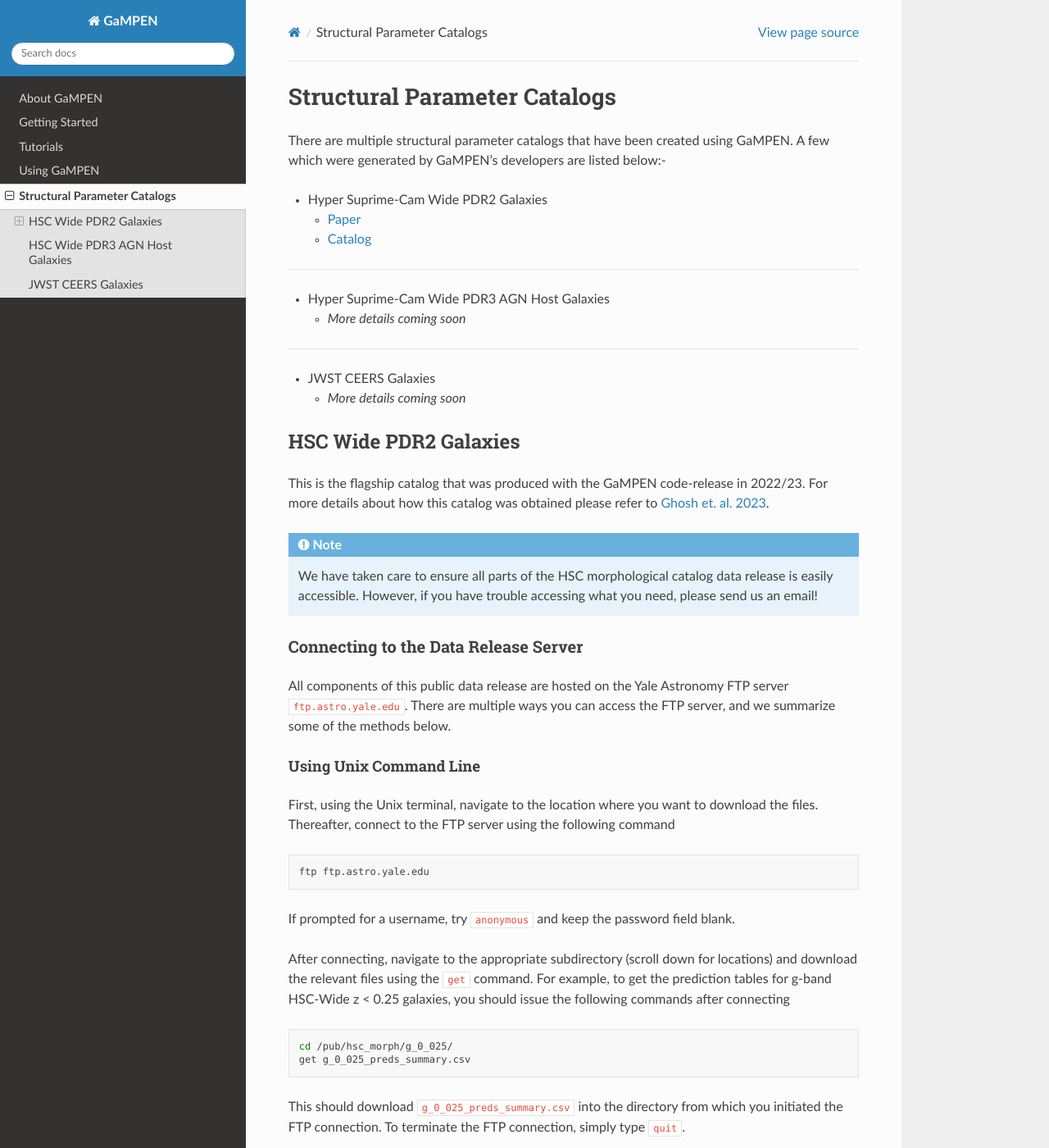
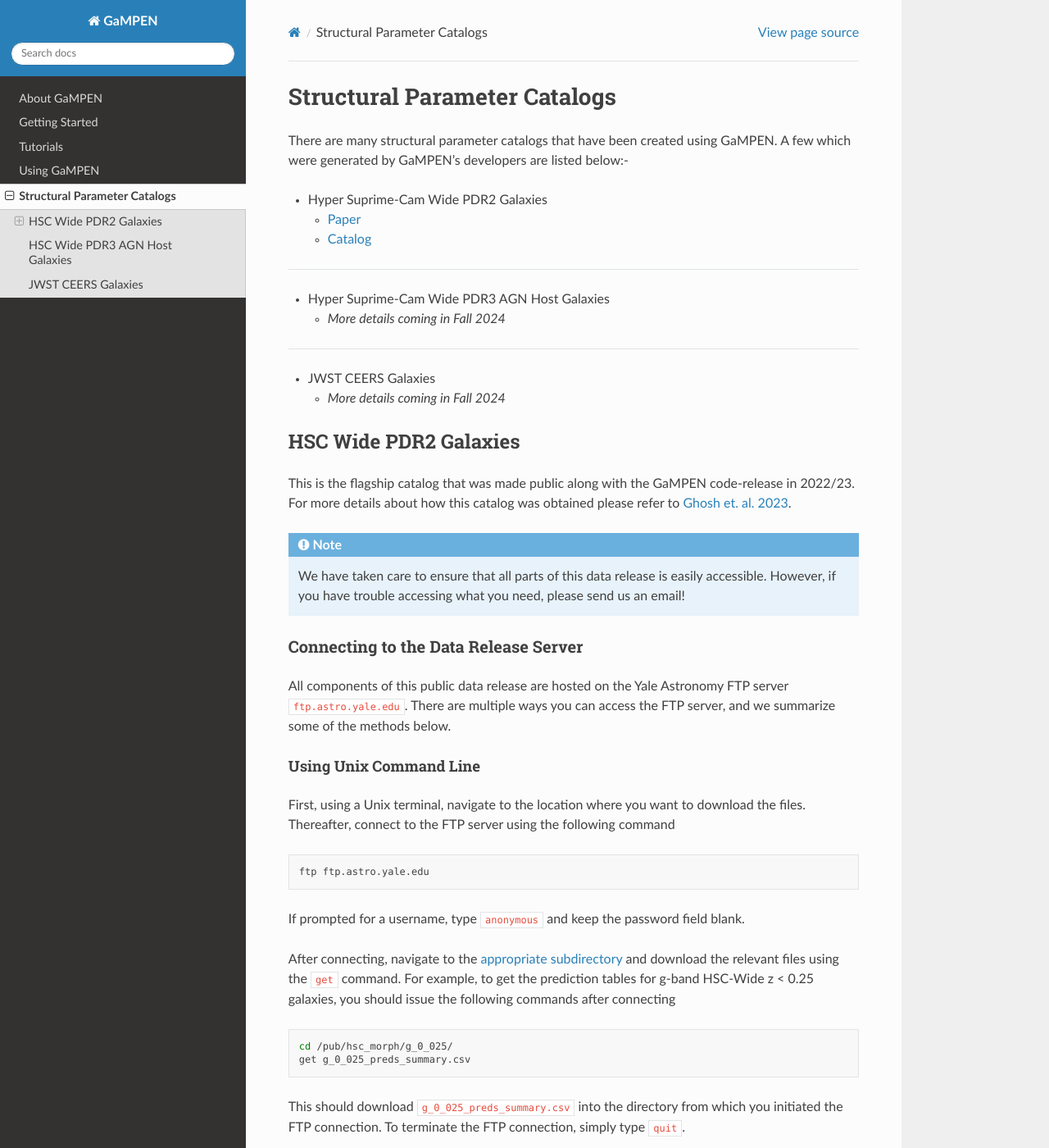
Before and after one commit to aritraghsh09/GaMPEN, a Sphinx documentation site: the page built from docs/source/Public_data.md, in a window 1280 px wide and 1400 px high. Shown: the whole window at 82% size. Built offline with Sphinx 7.4.7 and the Read the Docs theme 2.0.0, drawn with Linux system fonts in a browser that asks for light colours; pages that are not in the unit, such as notebooks, are missing from menus; some of the changed text lies outside the part shown.

Commit message:
Updating admonitions

````diff
--- a/docs/source/Public_data.md
+++ b/docs/source/Public_data.md
@@ -1,6 +1,6 @@
 # Structural Parameter Catalogs
 
-There are multiple structural parameter catalogs that have been created using
+There are many structural parameter catalogs that have been created using
 GaMPEN. A few which were generated by GaMPEN's developers are listed below:-
 
 * Hyper Suprime-Cam Wide PDR2 Galaxies
@@ -8,18 +8,18 @@
     * [Catalog](#hsc-wide-pdr2-galaxies)
 ***
 * Hyper Suprime-Cam Wide PDR3 AGN Host Galaxies
-    * *More details coming soon*
+    * *More details coming in Fall 2024*
 ***
 * JWST CEERS Galaxies
-    * *More details coming soon*
+    * *More details coming in Fall 2024*
 
 
 ## HSC Wide PDR2 Galaxies
-This is the flagship catalog that was produced with the GaMPEN code-release in 2022/23. For more details about
+This is the flagship catalog that was made public along with the GaMPEN code-release in 2022/23. For more details about
 how this catalog was obtained please refer to [Ghosh et. al. 2023](https://doi.org/10.3847/1538-4357/acd546).
 
 ```{note}
-We have taken care to ensure all parts of the HSC morphological catalog data release is easily accessible. However, if you have
+We have taken care to ensure that all parts of this data release is easily accessible. However, if you have
 trouble accessing what you need, please send us an email!
 ```
 
@@ -29,14 +29,14 @@
 
 #### Using Unix Command Line
 
-First, using the Unix terminal, navigate to the location where you want to download the files. Thereafter, connect to the FTP server using the following command
+First, using a Unix terminal, navigate to the location where you want to download the files. Thereafter, connect to the FTP server using the following command
 
 ```bash
 ftp ftp.astro.yale.edu
 ```
-If prompted for a username, try `anonymous` and keep the password field blank.
+If prompted for a username, type `anonymous` and keep the password field blank.
 
-After connecting, navigate to the appropriate subdirectory (scroll down for locations) and download the relevant files using the ``get`` command. For example, to get the prediction tables for g-band HSC-Wide z < 0.25 galaxies, you should issue the following commands after connecting
+After connecting, navigate to the [appropriate subdirectory](#data-release-components--sub-directories)  and download the relevant files using the ``get`` command. For example, to get the prediction tables for g-band HSC-Wide z < 0.25 galaxies, you should issue the following commands after connecting
 
 ```bash
 cd /pub/hsc_morph/g_0_025/
@@ -45,7 +45,9 @@
 This should download `g_0_025_preds_summary.csv` into the directory from which you initiated the FTP connection.
 To terminate the FTP connection, simply type `quit`.
 
-*Tip: Mac terminals don't come pre-installed with the `ftp` command. But, if you use [Homebrew](https://brew.sh/), you can install FTP using `brew install inetutils`*
+:::{tip}
+Mac terminals don't come pre-installed with the `ftp` command. But, if you use [Homebrew](https://brew.sh/), you can install FTP using `brew install inetutils`
+:::
 
 #### Using a Browser
 
@@ -247,8 +251,8 @@
 ```
 
 ## HSC Wide PDR3 AGN Host Galaxies
-*More details coming soon in Fall 2024*
+*More details coming in Fall 2024*
 
 
 ## JWST CEERS Galaxies
-*More details coming soon in Fall 2024*
+*More details coming in Fall 2024*
--- a/docs/source/conf.py
+++ b/docs/source/conf.py
@@ -40,6 +40,7 @@
 myst_enable_extensions = [
     "dollarmath",
     "amsmath",
+    "colon_fence",
 ]
 
 myst_heading_anchors = 3 #tells the myst_parser to add anchors to all headings
````
Also changed, not shown: other parts of docs/source/Public_data.md (+3 -1 lines).
